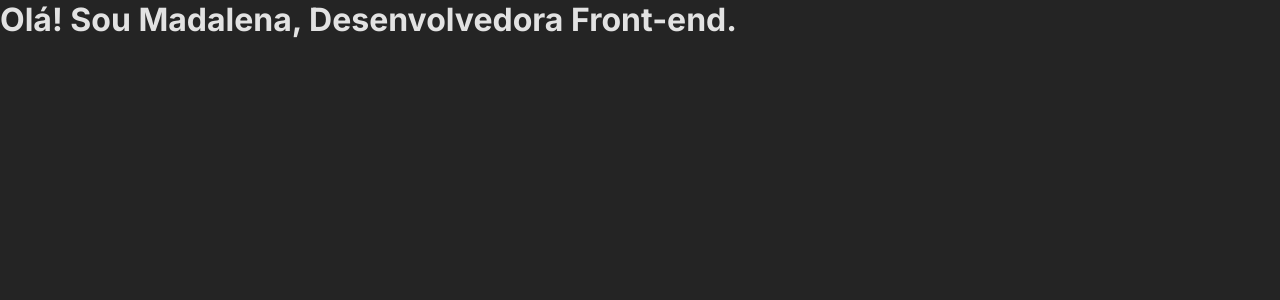
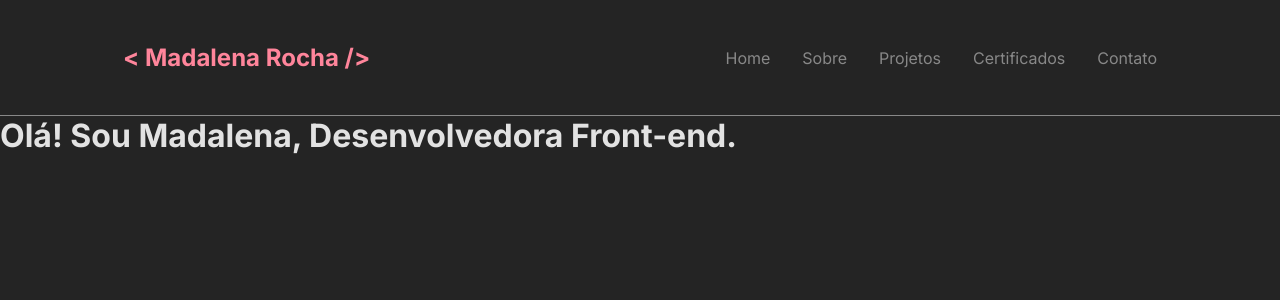
Before and after one commit to madalena-rocha/portfolio-2.0, a React (Vite) app: page / in a window 1280 px wide. Shown: the top 300 px of the page. Built offline with nearby package versions, Linux system fonts and the light colour scheme.

Commit message:
:sparkles: add component Header

```diff
--- a/package.json
+++ b/package.json
@@ -10,8 +10,10 @@
     "preview": "vite preview"
   },
   "dependencies": {
+    "@phosphor-icons/react": "^2.0.10",
     "react": "^18.2.0",
-    "react-dom": "^18.2.0"
+    "react-dom": "^18.2.0",
+    "react-responsive": "^9.0.2"
   },
   "devDependencies": {
     "@types/react": "^18.2.15",
--- a/src/App.jsx
+++ b/src/App.jsx
@@ -1,6 +1,11 @@
+import { Header } from './components/Header'
+
 function App() {
   return (
-    <h1>Olá! Sou Madalena, Desenvolvedora Front-end.</h1>
+    <>
+      <Header />
+      <h1>Olá! Sou Madalena, Desenvolvedora Front-end.</h1>
+    </>
   )
 }
 
--- /dev/null
+++ b/src/components/Header/index.jsx
@@ -0,0 +1,28 @@
+import { List } from "@phosphor-icons/react";
+import { useMediaQuery } from "react-responsive";
+
+import { Container } from "./styles";
+
+export function Header() {
+  const isDesktop = useMediaQuery({ minWidth: 1024 });
+
+  return (
+    <Container>
+      <h2><span>&lt; Madalena</span> <span>Rocha /&gt;</span></h2>
+
+      {!isDesktop ? (
+        <List size={24} />
+      ) : (
+        <nav>
+          <ul>
+            <li><a href="#home">Home</a></li>
+            <li><a href="#about">Sobre</a></li>
+            <li><a href="#projects">Projetos</a></li>
+            <li><a href="#certificates">Certificados</a></li>
+            <li><a href="#contact">Contato</a></li>
+          </ul>
+        </nav>
+      )}
+    </Container>
+  );
+}
--- /dev/null
+++ b/src/components/Header/styles.js
@@ -0,0 +1,38 @@
+import styled from "styled-components";
+
+export const Container = styled.header`
+  grid-area: header;
+
+  height: 11.6rem;
+  width: 100%;
+
+  display: flex;
+  align-items: center;
+  justify-content: space-between;
+  gap: 3.2rem;
+
+  border-bottom: 1px solid ${({ theme }) => theme.COLORS.GRAY_200};
+  padding: 0 2.8rem;
+
+  > h2 {
+    font-size: 2.4rem;
+    color: ${({ theme }) => theme.COLORS.PINK};
+
+    span {
+      white-space: nowrap;
+    }
+  }
+
+  > svg {
+    flex-shrink: 0;
+  }
+
+  > nav ul {
+    display: flex;
+    gap: 3.2rem;
+  }
+
+  @media (min-width: 1024px) {
+    padding: 0 12.3rem;
+  }
+`;
```
Also changed, not shown: 1 other file (tests, documents, lock files or other folders).
